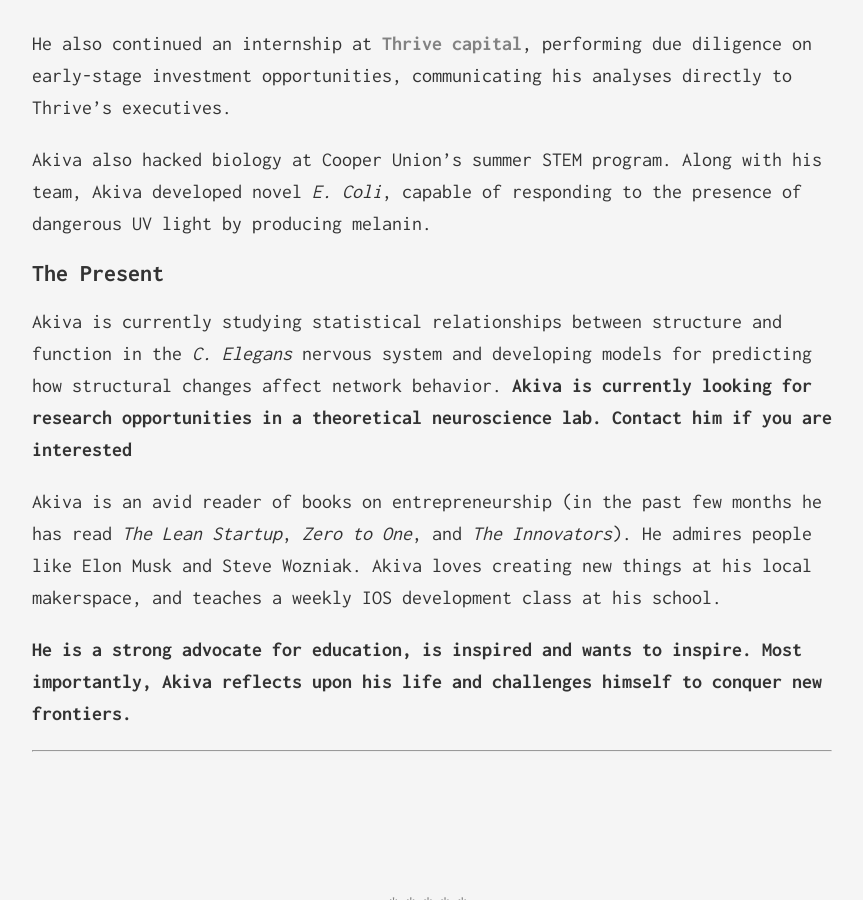
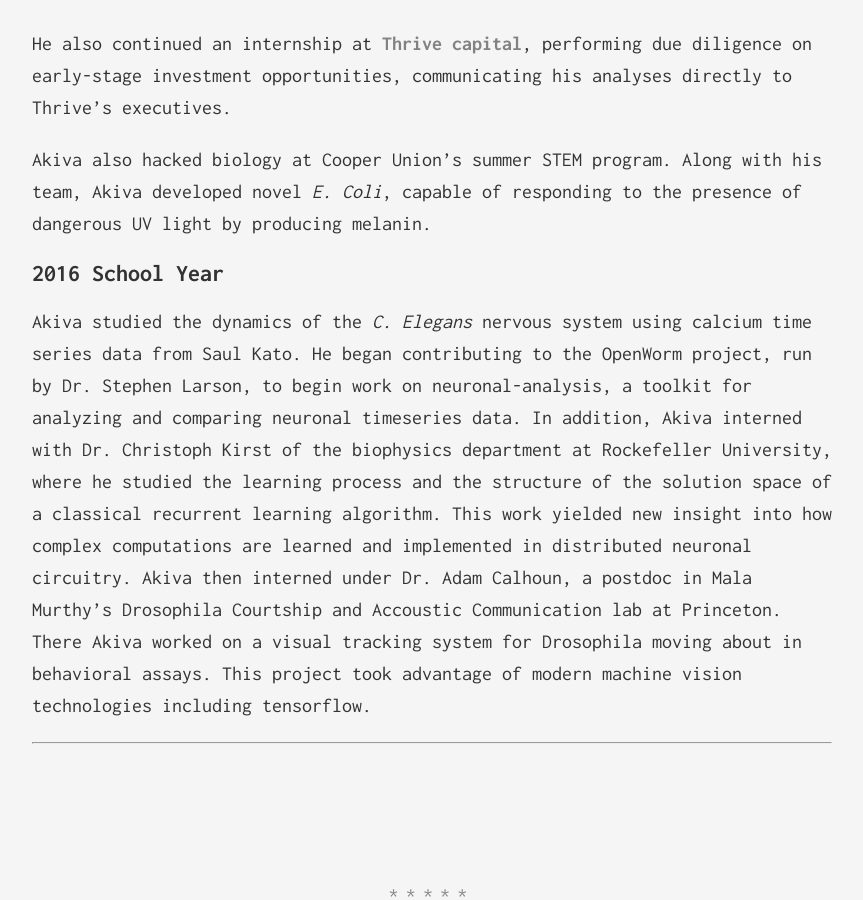
Before and after one commit to aclinnovator/aclinnovator.github.io, a Jekyll site: the page built from story.md, in a window 1280 px wide and 900 px high, scrolled down 1753 px. Shown: the whole window, without its empty margins (208-1071 px from the left). Built offline with Jekyll 4.4.1, drawn with Linux system fonts in a browser that asks for light colours.

Commit message:
Update story.md

```diff
--- a/story.md
+++ b/story.md
@@ -28,12 +28,8 @@ He also continued an internship at [Thrive capital](thrivecap.com), performing d
 
 Akiva also hacked biology at Cooper Union's summer STEM program. Along with his team, Akiva developed novel *E. Coli*, capable of responding to the presence of dangerous UV light by producing melanin.
 
-## The Present
+## 2016 School Year
 
-Akiva is currently studying statistical relationships between structure and function in the *C. Elegans* nervous system and developing models for predicting how structural changes affect network behavior. **Akiva is currently looking for research opportunities in a theoretical neuroscience lab. Contact him if you are interested**
-
-Akiva is an avid reader of books on entrepreneurship (in the past few months he has read _The Lean Startup_, _Zero to One_, and _The Innovators_). He admires people like Elon Musk and Steve Wozniak. Akiva loves creating new things at his local makerspace, and teaches a weekly IOS development class at his school.
-
-**He is a strong advocate for education, is inspired and wants to inspire. Most importantly, Akiva reflects upon his life and challenges himself to conquer new frontiers.**
+Akiva studied the dynamics of the *C. Elegans* nervous system using calcium time series data from Saul Kato. He began contributing to the OpenWorm project, run by Dr. Stephen Larson, to begin work on neuronal-analysis, a toolkit for analyzing and comparing neuronal timeseries data. In addition, Akiva interned with Dr. Christoph Kirst of the biophysics department at Rockefeller University, where he studied the learning process and the structure of the solution space of a classical recurrent learning algorithm. This work yielded new insight into how complex computations are learned and implemented in distributed neuronal circuitry. Akiva then interned under Dr. Adam Calhoun, a postdoc in Mala Murthy's Drosophila Courtship and Accoustic Communication lab at Princeton. There Akiva worked on a visual tracking system for Drosophila moving about in behavioral assays. This project took advantage of modern machine vision technologies including tensorflow.
 
 * * *
```
